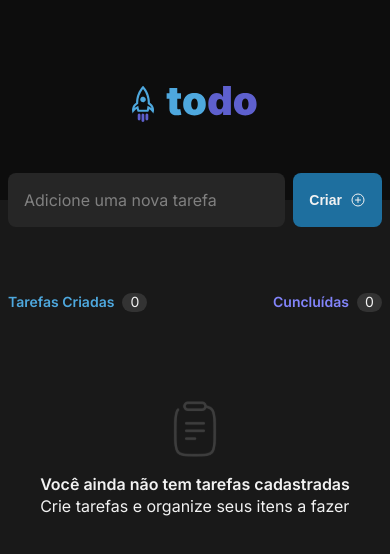
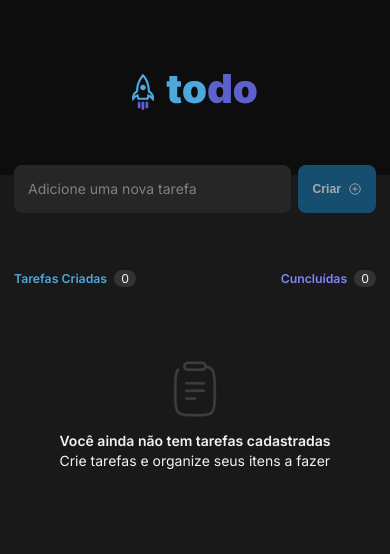
Before and after one commit to joaoSouza-js/ignite-fundamentals-first-challenge, a React (Vite) app in the folder aplication/: page / in a window 390 px wide. Shown: the top 554 px of the page. Built offline with nearby package versions, Linux system fonts and the light colour scheme.

Commit message:
basic features done

```diff
--- a/aplication/src/App.tsx
+++ b/aplication/src/App.tsx
@@ -34,6 +34,20 @@ function App() {
 
   }
 
+function checkCompletedTask(taskId: number){
+  const allTaksWithIsCompletdUpdate = allTasks.map(task => {
+    if(task.id === taskId){
+      task.isCompleted
+      ? task.isCompleted = false
+      : task.isCompleted = true
+
+    }
+    return task
+
+  })
+  setAllTasks(allTaksWithIsCompletdUpdate)
+}
+
 
 
   return (
@@ -46,7 +60,9 @@ function App() {
           setTaskTextContent = {setTaskTextContent}
         />
 
-        <section className={styles.taskStatus}>
+        <section
+
+         className={styles.taskStatus}>
           <div className={styles.created}>
             <strong>Tarefas Criadas</strong>
             <span>{allTasks.length}</span>
@@ -79,18 +95,15 @@ function App() {
             allTasks.map(task =>{
               return(
                 <Task
-                  id={task.id}
-                  content= {task.content}
+                  task = {task}
                   onDeleteOneTask = {deleteOneTask}
+                  onCheckCompletedTask = {checkCompletedTask}
                   key={task.id}
                 />
               )
             })
           }
-
         </article>
-
-
       </main>
     </div>
   )
--- a/aplication/src/app.module.css
+++ b/aplication/src/app.module.css
@@ -6,7 +6,7 @@ main.container {
 
     margin: -1.6875rem  auto 0 auto;
     max-width: 46rem;
-    padding:  0 .5rem;
+    padding:  1rem;
 
 }
 
--- a/aplication/src/components/CreateTask/index.tsx
+++ b/aplication/src/components/CreateTask/index.tsx
@@ -1,5 +1,5 @@
 import {PlusCircle} from 'phosphor-react'
-import { ChangeEvent,FormEvent,SetStateAction, useState } from 'react'
+import { ChangeEvent,FormEvent,isValidElement,SetStateAction, useState } from 'react'
 import { task } from '../../App'
 import styles from './styles.module.css'
 
@@ -15,6 +15,8 @@ export function CreateTask({
     setAllTasks}:CreateTaskProps){
 
     const [taskId, setTaskId] = useState(1)
+
+    const IsInvalidTextArea = taskTextContent === ''
 
     function handleChangeTaskTextContent(event: ChangeEvent<HTMLTextAreaElement>){
         setTaskTextContent(event.target.value)
@@ -44,10 +46,16 @@ export function CreateTask({
         <section className={styles.createTaskContainer}>
             <form onSubmit={handleAddNewTask}>
                 <textarea
+                    required
+
                     value={taskTextContent}
                     onChange={handleChangeTaskTextContent}
-                    placeholder='Adicione uma nova tarefa'/>
-                <button type='submit'>
+                    placeholder='Adicione uma nova tarefa'
+                />
+                <button
+                    type='submit'
+                    disabled= {IsInvalidTextArea}
+                >
                     <span>Criar</span>
                     <PlusCircle/>
                 </button>
--- a/aplication/src/components/CreateTask/styles.module.css
+++ b/aplication/src/components/CreateTask/styles.module.css
@@ -41,9 +41,17 @@ section.createTaskContainer form button{
     font-weight: bold;
     transition: .3s background-color;
 }
-section.createTaskContainer form button:hover{
+section.createTaskContainer form button[type='submit']:not(:disabled):hover{
     background-color: var(--blue400);
 }
+
+section.createTaskContainer form button[type='submit']:disabled{
+    filter: brightness(.7);
+    cursor: not-allowed;
+
+}
+
+
 section.createTaskContainer form button svg{
     font-size: 1rem;
 
--- a/aplication/src/components/Task/index.tsx
+++ b/aplication/src/components/Task/index.tsx
@@ -1,29 +1,45 @@
 import {Trash} from 'phosphor-react'
 import { useState } from 'react'
+import { task } from '../../App'
 
 import styles from './styles.module.css'
 
 interface TaskProps{
-    id: number
-    content: string,
-    onDeleteOneTask: (taskId:number) => void
+    task: task
+    onDeleteOneTask: (taskId:number) => void,
+    onCheckCompletedTask: (taskId: number) => void
+
 }
 
-export function Task({content,id,onDeleteOneTask}:TaskProps){
+export function Task({
+    task,
+
+    onDeleteOneTask,
+    onCheckCompletedTask }:TaskProps){
 
     function handleDeleteOneTask(){
-        onDeleteOneTask(id)
+        onDeleteOneTask(task.id)
+    }
+
+    function handleChckCompletedTask(){
+        onCheckCompletedTask(task.id)
     }
 
     return(
         <div className={styles.task}>
             <input
-                id={`checkbox${id}`}
+                defaultChecked = {task.isCompleted}
+                onChange={handleChckCompletedTask}
+                id={`checkbox${task.id}`}
                 type='checkbox'
 
             />
-            <label htmlFor={`checkbox${id}`}/>
-            <p>{content}</p>
+            <label htmlFor={`checkbox${task.id}`}/>
+            <p style={
+                task.isCompleted
+                ?{textDecoration: 'line-through', color: '#808080'}
+                : undefined
+            }>{task.content}</p>
 
             <button
                 onClick={handleDeleteOneTask}
--- a/aplication/src/components/Task/styles.module.css
+++ b/aplication/src/components/Task/styles.module.css
@@ -27,7 +27,7 @@ div.task label::after   {
 }
 div.task label:hover::after{
     background-color: var(--blue700);
-    filter: opacity(.9);
+    filter: opacity(.8);
 }
 
 
@@ -54,7 +54,8 @@ div.task p{
     flex: 1;
     vertical-align: baseline;
     line-height: normal;
-    font-size: .875rem
+    font-size: .875rem;
+    transition:  .5s text-decoration ;
 }
 
 div.task button{
--- a/aplication/src/global/styles.module.css
+++ b/aplication/src/global/styles.module.css
@@ -32,7 +32,8 @@ body,input,textarea{
     font-size: 1rem;
     line-height: 140%;
     font-family: "Inter", Arial, Helvetica, sans-serif;
-    -webkit-font-somothing: antialiased
+    -webkit-font-somothing: antialiased;
+
 }
 
 body{
@@ -42,3 +43,11 @@ body{
 :focus{
     outline: none;
 }
+
+@media (max-width: 420px){
+
+
+    html{
+        font-size: 87.5%;
+    }
+}
```
Also changed, not shown: aplication/src/components/none.txt (deleted).
